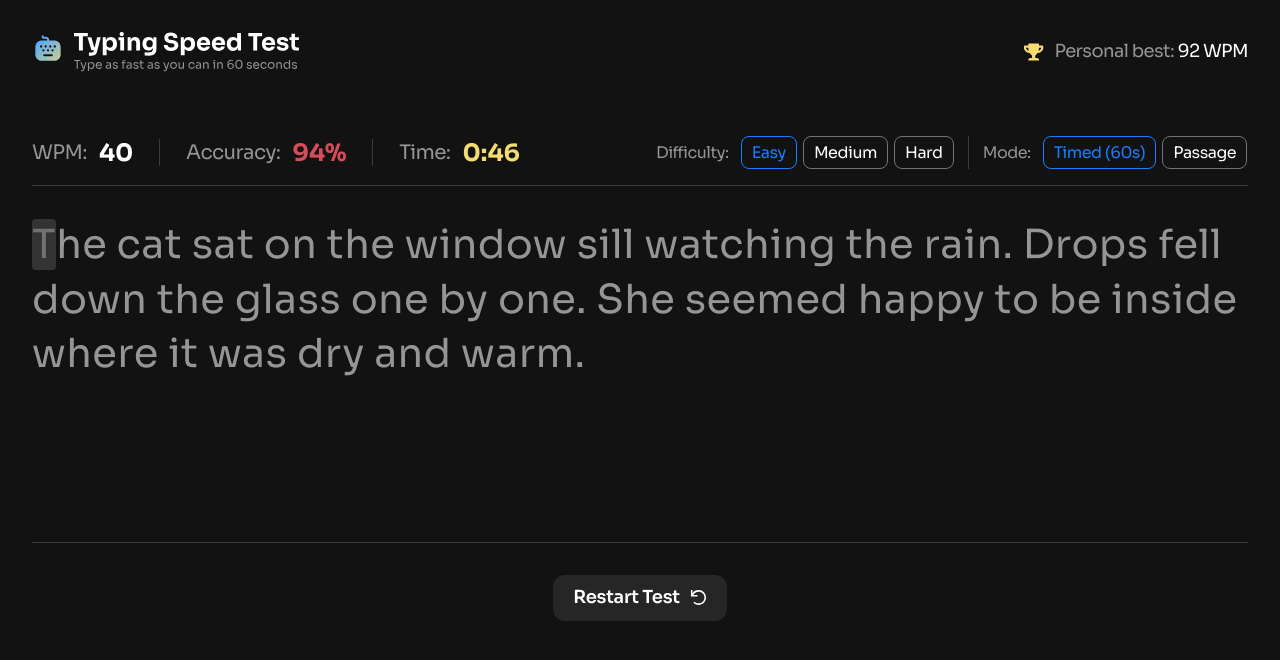
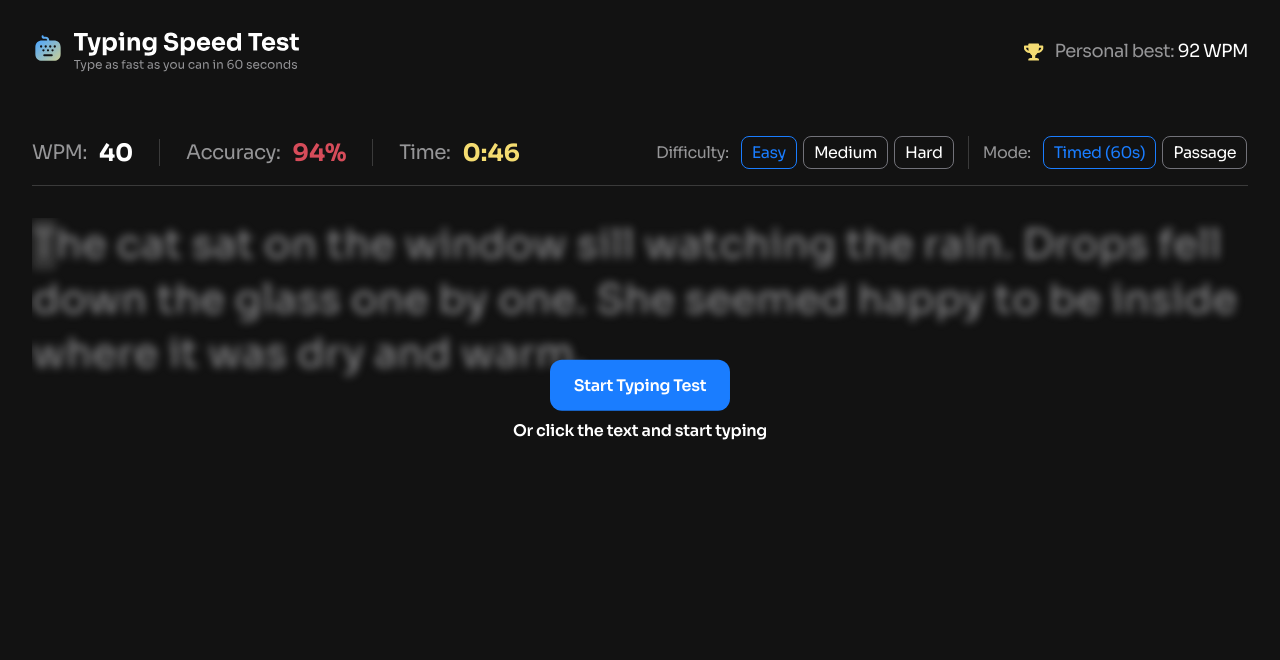
Before and after one commit to DebabrataBanik/Typing-Speed-Test, a React (Vite) app: page / in a window 1280 px wide. Shown: the top 660 px of the page. Built offline with nearby package versions, Linux system fonts and the light colour scheme.

Commit message:
build: add Start button overlay
using mock `isStarted` state to simulate interaction

```diff
--- a/src/App.tsx
+++ b/src/App.tsx
@@ -7,12 +7,15 @@ import { useState } from "react"
 const App = () => {
 
   const [mode, setMode] = useState<Mode>('timed')
+  const [isStarted, setIsStarted] = useState(false);
 
   return (
     <div className="wrapper">
       <Header />
       <Main mode={mode} setMode={setMode} />
-      <Footer />
+      {
+        isStarted && <Footer />
+      }
     </div>
   )
 }
--- /dev/null
+++ b/src/components/Overlay.tsx
@@ -0,0 +1,14 @@
+interface OverlayProps{
+  setIsStarted: React.Dispatch<React.SetStateAction<boolean>>
+}
+
+const Overlay = ({setIsStarted}: OverlayProps) => {
+  return (
+    <div className="overlay">
+      <button onClick={() => setIsStarted(true)}>Start Typing Test</button>
+      <p>Or click the text and start typing</p>
+    </div>
+  )
+}
+
+export default Overlay
--- a/src/components/Text.tsx
+++ b/src/components/Text.tsx
@@ -1,6 +1,7 @@
 import { useCallback, useMemo, useEffect, useState } from 'react';
 import type { Difficulty, TextItem } from '../types/project'
 import { getTextContent } from '../util/difficulty-text-map';
+import Overlay from './Overlay';
 
 interface TextProps{
   difficulty: Difficulty;
@@ -11,8 +12,11 @@ const Text = ({difficulty}: TextProps) => {
   const [passage, setPassage] = useState<TextItem>(() => getTextContent(difficulty));
   const [currentIdx, setCurrentIdx] = useState(0);
   const [userInputs, setUserInputs] = useState<string[]>([]);
+  const [isStarted, setIsStarted] = useState(false)
 
   useEffect(() => {
+    setCurrentIdx(0)
+    setUserInputs([])
     setPassage(getTextContent(difficulty));
   }, [difficulty])
 
@@ -24,6 +28,7 @@ const Text = ({difficulty}: TextProps) => {
     }
     if(e.key.length !== 1) return
 
+    setIsStarted(true)
     setUserInputs(prev => [...prev, e.key])
     setCurrentIdx(prev => prev + 1)
   }, [])
@@ -46,24 +51,8 @@ const Text = ({difficulty}: TextProps) => {
   // const words = passage.text.split(' ');
   return (
     <section className='text-wrapper'>
+      <div className={!isStarted ? 'layer' : ''}>
         <p className='text'>
-        {/* this keeps the words intact */}
-        {/* {
-          words.map((word, wordIndex) => (
-            <span key={`${word}-${wordIndex}`}>
-              {
-                word.split('').map((char, charIndex) => (
-                  <span key={`${word}-${charIndex}`}>
-                    {char}
-                  </span>
-                ))
-              }
-              {
-                <span> </span>
-              }
-            </span>
-          ))
-        } */}
           {/* this represents all chars separate */}
           {
             charArr.map((char, index) => {
@@ -84,6 +73,10 @@ const Text = ({difficulty}: TextProps) => {
             )})
           }
         </p>
+      </div>
+      {
+        !isStarted && <Overlay setIsStarted={setIsStarted} />
+      }
     </section>
   )
 }
--- a/src/index.css
+++ b/src/index.css
@@ -116,6 +116,9 @@
   .text-wrapper{
     @apply max-h-[340px] sm:max-h-[330px] min-h-[260px] overflow-hidden;
   }
+  .layer{
+    @apply blur-xs;
+  }
 
   .text{
     @apply text-[32px] sm:text-[40px] leading-[1.36] tracking-[0.4px] text-neutral-400;
@@ -126,6 +129,17 @@
 
     & img{
       @apply w-[17px] h-[17px];
+    }
+  }
+
+  .overlay{
+    @apply absolute top-1/2 left-1/2 -translate-1/2 flex flex-col items-center gap-2.5;
+
+    button{
+      @apply font-semibold leading-[1.2] -tracking-[0.3px] text-neutral-0 rounded-xl bg-blue-600 hover:bg-blue-400 px-6 py-4 cursor-pointer transition-all duration-300;
+    }
+    p{
+      @apply font-semibold leading-[1.2] -tracking-[0.3px] text-neutral-0;
     }
   }
 }
```
Lines whose indentation alone changed are shown as unchanged.
